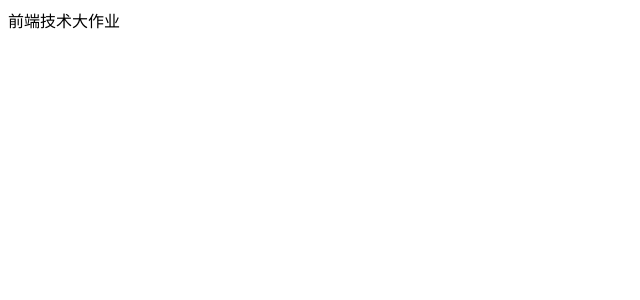
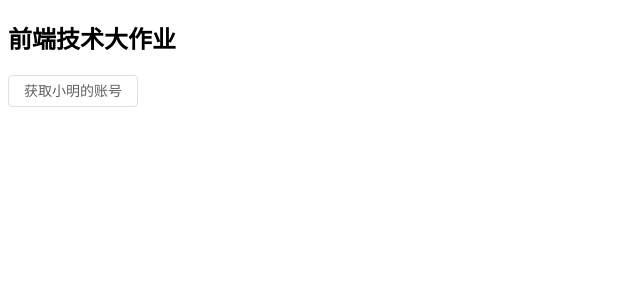
Before and after one commit to ssshsj/ourProject, a Vue app in the folder front-end/: page /#/main in a window 1280 px wide. Shown: the top 300 px of the page, without its empty margins (0-640 px from the left). Built offline with nearby package versions, Linux system fonts and the light colour scheme.

Commit message:
前端更新

```diff
--- a/front-end/src/module/main/api/api.js
+++ b/front-end/src/module/main/api/api.js
@@ -1,9 +1,2 @@
 import request from '@/request'
-export const fetchItems = ({type,after}) => {
-    return request({
-        url:'/items',
-        method :'post',
-        data: {type,after},
-    })
-}
-export const test = () => request({url:'/login', method :'post',data:{msg:'login'}})
+export const test = (userName) => request({url:'/user/test', method :'post',params:{userName}})
--- a/front-end/src/module/main/views/UMain.vue
+++ b/front-end/src/module/main/views/UMain.vue
@@ -1,12 +1,22 @@
 <template>
   <div>
-    前端技术大作业
+    <h2>前端技术大作业</h2>
+    <el-button @click="getAccount">获取小明的账号</el-button>
   </div>
 </template>
 
 <script>
+import {test} from "@/module/main/api/api";
+
 export default {
-  name: "UMain"
+  name: "UMain",
+  methods:{
+    getAccount(){
+      test('小明').then((res)=>{
+        alert('小明的账号:'+res.userAccount)
+      })
+    }
+  }
 }
 </script>
 
--- a/front-end/vue.config.js
+++ b/front-end/vue.config.js
@@ -6,7 +6,7 @@ module.exports = defineConfig({
     proxy:{
       '/api': {
         //要访问的跨域的域名
-        target: 'http://127.0.0.1:3000',
+        target: 'http://127.0.0.1:80',
         ws: true,
         secure:false, // 使用的是http协议则设置为false，https协议则设置为true
         changOrigin: true,
```
